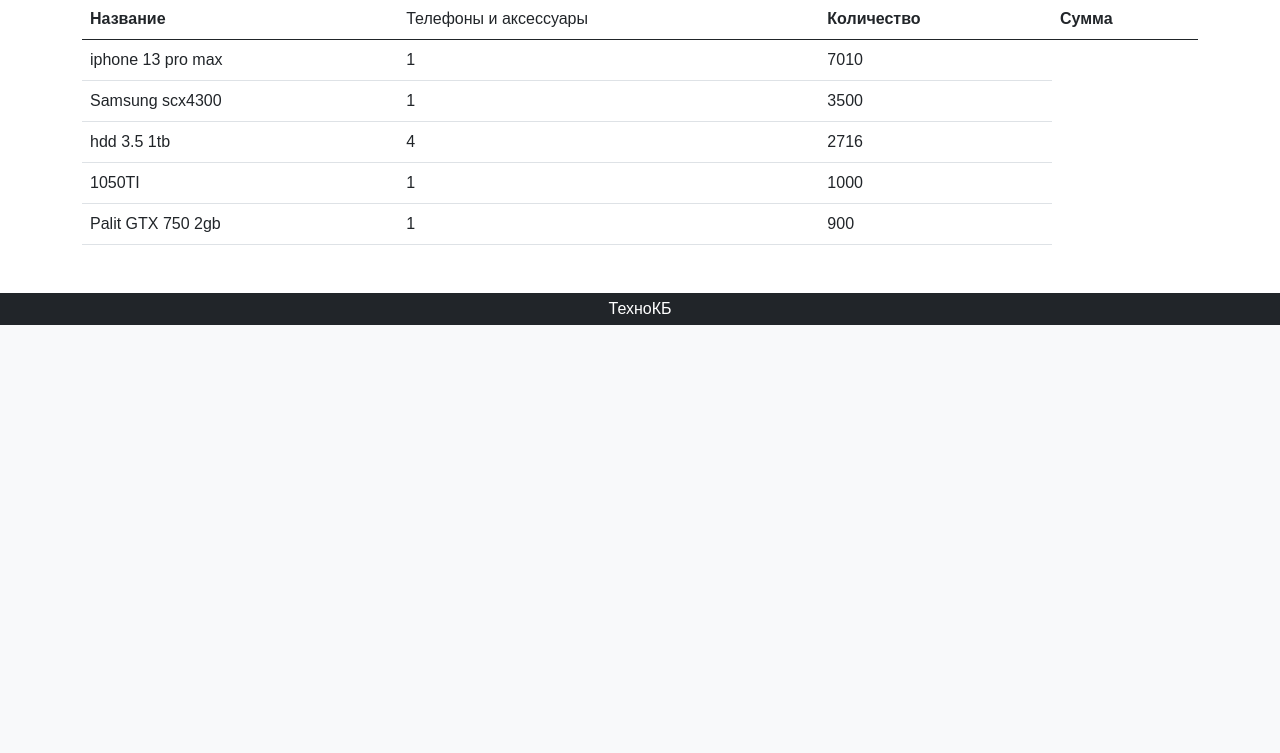
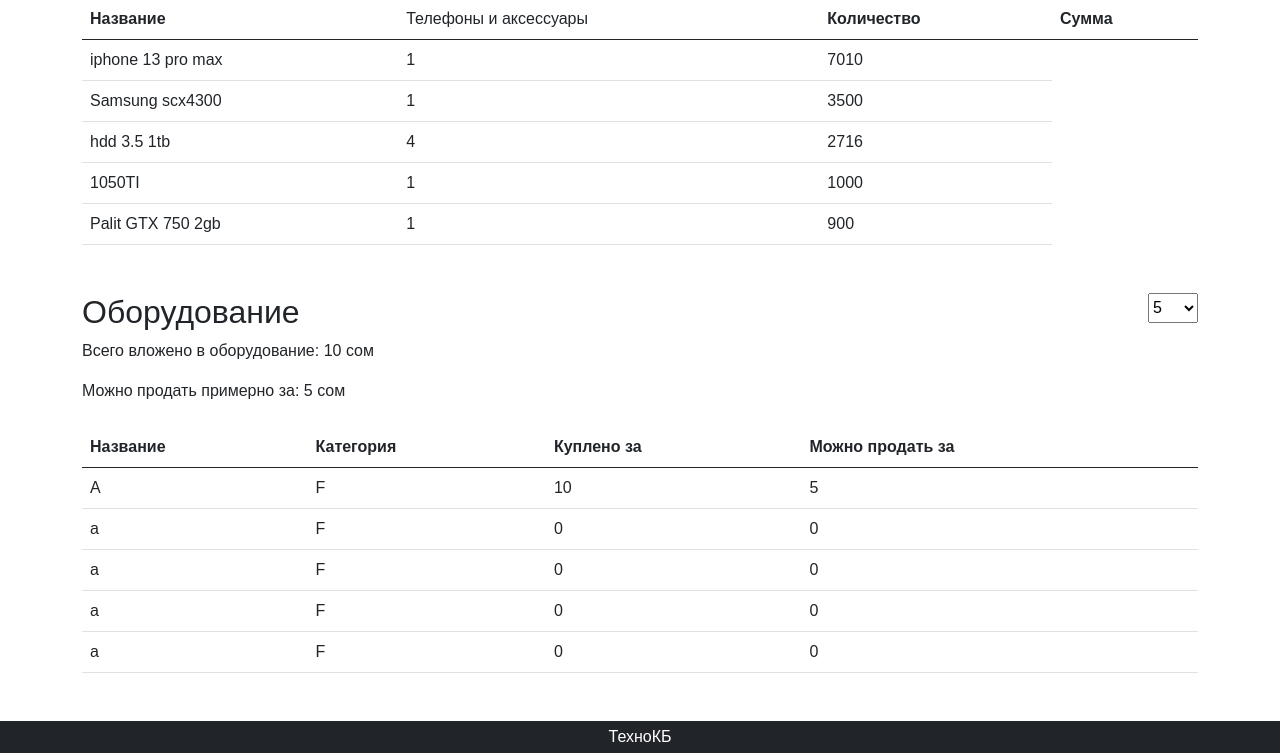
Before and after one commit to danil-olegovich-melnikov/technokb, a Django app: page /statistics in a window 1280 px wide. Shown: the part 999-1752 px from the top of the page. Before the commit the page ends 1324 px from the top, so only its background shows below. Run offline with Django 4.2, Linux system fonts and the light colour scheme; a user stored in the database is signed in; data comes from the database, SQL or seed files in the repository; some libraries are stand-ins or nearby versions.

Commit message:
technokb

```diff
--- a/config/settings.py
+++ b/config/settings.py
@@ -35,6 +35,7 @@
     "https://www.techno.karabalta.kg",
 ]
 
+SECURE_PROXY_SSL_HEADER = ('HTTP_X_FORWARDED_PROTO', 'https')
 
 # Application definition
 
--- a/equipment/models.py
+++ b/equipment/models.py
@@ -15,10 +15,12 @@
 
 class Equipment(models.Model):
     name = models.CharField("Названия",max_length=100)
-    description = models.CharField("Описание",max_length=300)
-    price = models.FloatField("Цена", default=0)
+    description = models.CharField("Описание",max_length=300, null=True, blank=True)
+    buy_price = models.PositiveIntegerField("Цена покупки", default=0)
+    sell_price = models.PositiveIntegerField("Примерная цена продажи", default=0)
     category = models.ForeignKey(Category,on_delete=models.CASCADE, verbose_name="Категория")
     created_at = models.DateTimeField("Дата",auto_now_add=True)
+
 
     def __str__(self):
         return f"{self.name}"
@@ -26,3 +28,4 @@
     class Meta:
         verbose_name = "оборудование"
         verbose_name_plural = "Оборудование"
+        ordering = ['sell_price']
--- a/product/views.py
+++ b/product/views.py
@@ -8,7 +8,7 @@
 from .models import Product, Category, ProductPhoto, Transaction
 from review.models import Review
 from .utils.balance import get_balance
-
+from equipment.models import Equipment
 
 def home(request):
     reviews = Review.objects.all() [:3]
@@ -130,6 +130,16 @@
     transactions = filter(lambda t: t.income != 0, transactions)
     transactions = sorted(transactions, key=lambda t: t.income, reverse=True)
 
+    equipment_stats = Equipment.objects.aggregate(
+    equipment_total_buy=Sum('buy_price'),
+    equipment_total_sell=Sum('sell_price'),
+)
+
+    equipment_total_buy = equipment_stats['equipment_total_buy'] or 0
+    equipment_total_sell = equipment_stats['equipment_total_sell'] or 0
+    equipment_profit = equipment_total_sell - equipment_total_buy
+
+    equipment_list = Equipment.objects.all().order_by('-buy_price')
 
     return render(
         request,
--- a/templates/statistics.html
+++ b/templates/statistics.html
@@ -123,6 +123,45 @@
         </tbody>
     </table>
 </div>
+<div class="container my-5">
+      <div class="form-inline mb-2 d-flex justify-content-spacebetween">
+        <div class="w-100">
+            <h2>Оборудование</h2>
+            <p>Всего вложено в оборудование: {{ equipment_total_buy }} сом</p>
+            <p>Можно продать примерно за: {{ equipment_total_sell }} сом</p>
+        </div>
+        <select id="equipment_limit" style="height: 30px;">
+            <option value="5" selected>5</option>
+            <option value="10">10</option>
+            <option value="20">20</option>
+            <option value="50">50</option>
+            <option value="100">100</option>
+            <option value="all">Все</option>
+        </select>
+    </div>
+
+
+    <table class="table" id="equipment_limit_table">
+        <thead>
+            <tr>
+                <th>Название</th>
+                <th>Категория</th>
+                <th>Куплено за</th>
+                <th>Можно продать за</th>
+            </tr>
+        </thead>
+        <tbody>
+            {% for item in equipment_list %}
+            <tr>
+                <td>{{ item.name }}</td>
+                <td>{{ item.category }}</td>
+                <td>{{ item.buy_price }}</td>
+                <td>{{ item.sell_price }}</td>
+            </tr>
+            {% endfor %}
+        </tbody>
+    </table>
+</div>
 <script>
     document.addEventListener('DOMContentLoaded', function () {
         const limitSelect = document.getElementById('recordLimit');
@@ -164,6 +203,8 @@
 
         initRowLimiter('recordLimit', 'transactionsTable');
         initRowLimiter('balanceLimitSelect', 'balanceTable');
+        initRowLimiter('equipment_limit', 'equipment_limit_table');
+
     });
 </script>
 
```
Also changed, not shown: equipment/admin.py (+55 -4 lines), db.sqlite3, equipment/migrations/0002_alter_equipment_options_remove_equipment_price_and_more.py (added), equipment/migrations/0003_alter_equipment_description.py (added).
